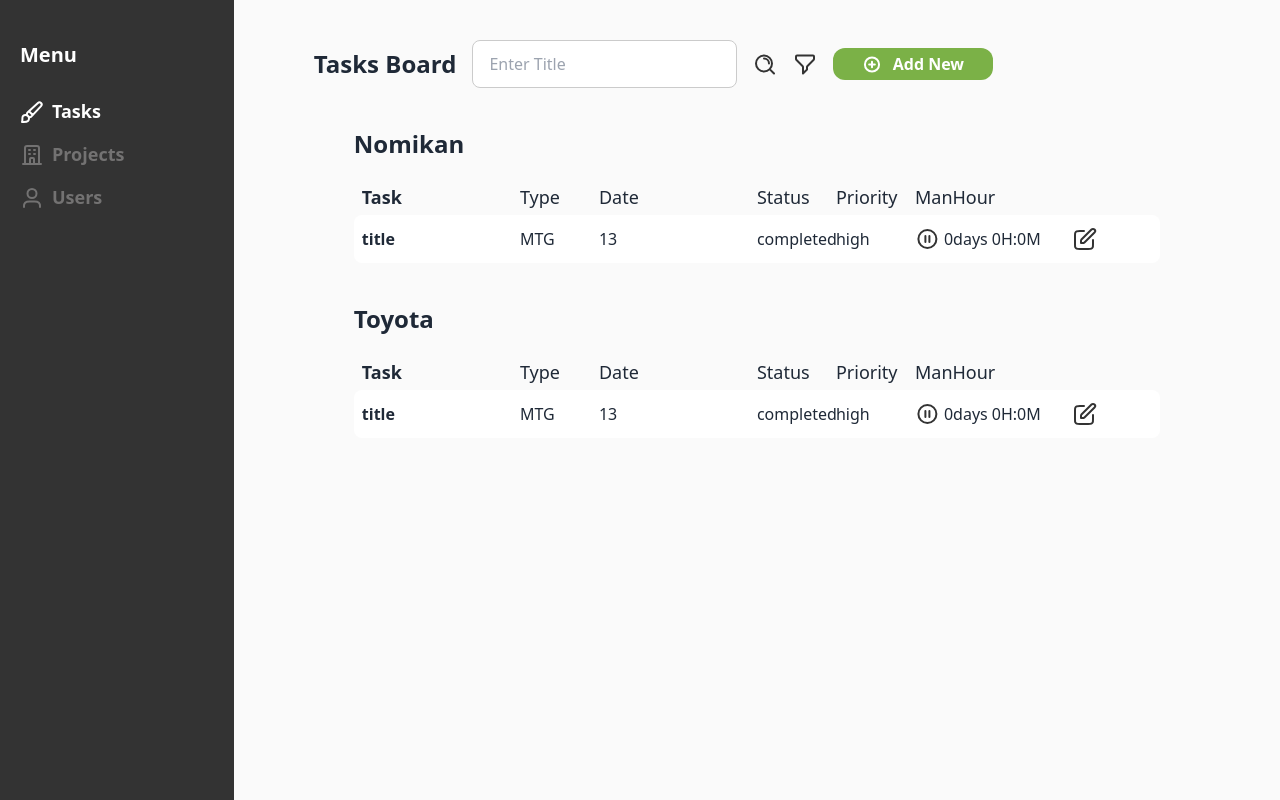
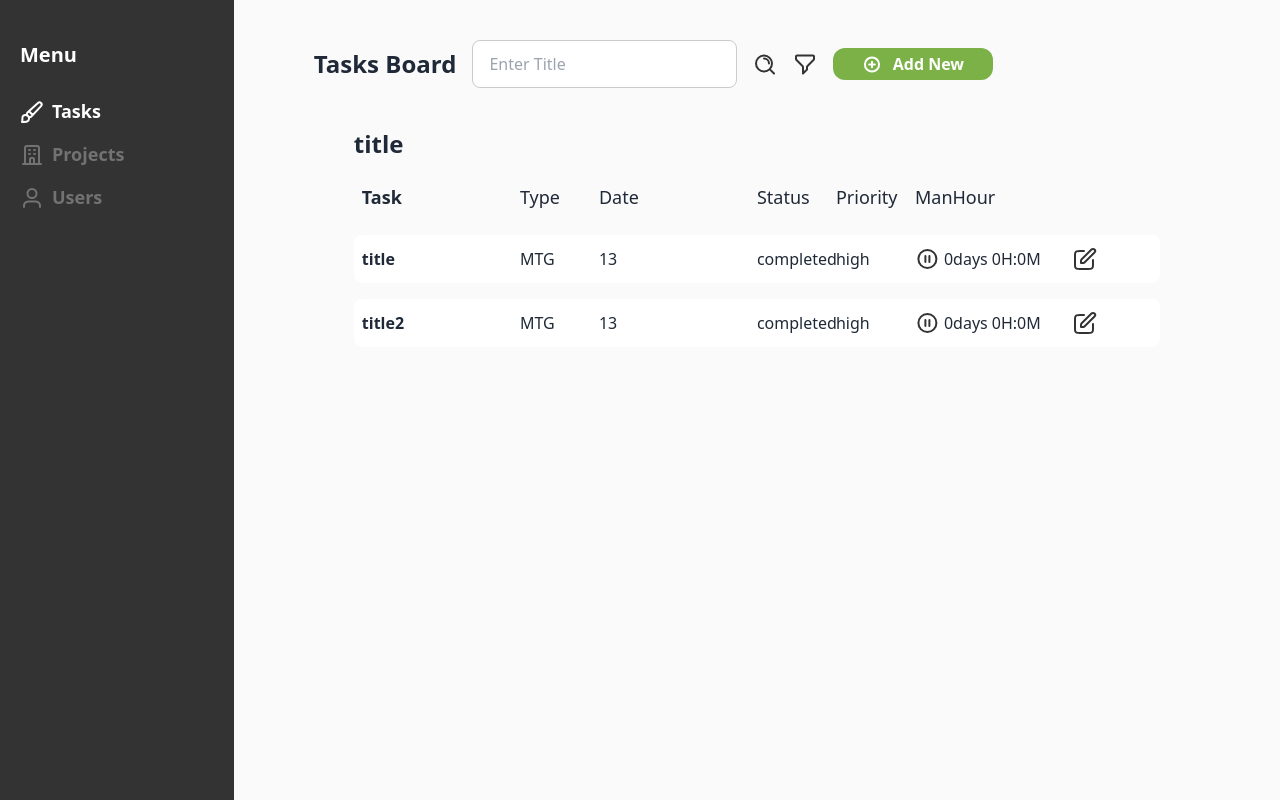
Before and after one commit to yutounun/TaskManagementFrontEnd, a Next.js app: page /tasks/list in a window 1280 px wide. Built offline with nearby package versions, Linux system fonts and the light colour scheme.

Commit message:
task table is applied to api fix

```diff
--- a/src/app/common/Button.tsx
+++ b/src/app/common/Button.tsx
@@ -15,7 +15,7 @@ interface propTypes {
 const Button = ({ ...props }, propTypes) => {
   return (
     <>
-      {props.continue && (
+      {props.continue && props.to && (
         <Link
           href={props.to}
           onClick={props.onClick}
--- a/src/app/common/icons/Pen.tsx
+++ b/src/app/common/icons/Pen.tsx
@@ -10,9 +10,9 @@ const Pen = ({ color }: { color: string }) => (
       <path
         d="M8.99997 11.2221L12.7778 14.9999M7.97485 20.9748C6.60801 22.3416 4 21.9999 2 21.9999C3.0251 19.9999 1.65827 17.3919 3.0251 16.0251C4.39194 14.6582 6.60801 14.6582 7.97485 16.0251C9.34168 17.3919 9.34168 19.608 7.97485 20.9748ZM11.9216 15.9245L21.0587 6.05647C21.8635 5.1873 21.8375 3.83752 20.9999 2.99993C20.1624 2.16234 18.8126 2.13639 17.9434 2.94117L8.07534 12.0783C7.5654 12.5504 7.31043 12.7865 7.16173 13.0383C6.80514 13.6421 6.79079 14.3885 7.12391 15.0055C7.26283 15.2628 7.50853 15.5085 7.99995 15.9999C8.49136 16.4913 8.73707 16.737 8.99438 16.876C9.6114 17.2091 10.3578 17.1947 10.9616 16.8381C11.2134 16.6894 11.4494 16.4345 11.9216 15.9245Z"
         stroke={color}
-        stroke-width="2"
-        stroke-linecap="round"
-        stroke-linejoin="round"
+        strokeWidth="2"
+        strokeLinecap="round"
+        strokeLinejoin="round"
       />
     </svg>
   </div>
--- a/src/app/samples/page.tsx
+++ b/src/app/samples/page.tsx
@@ -5,28 +5,28 @@ import Button from "@/common/Button";
 import Tabs from "@/common/Tabs";
 import { useState } from "react";
 import BoldInput from "@/common/BoldInput";
-import InputField from "@/common/InputField";
 import Modal from "@/common/Modal";
 import Title from "@/common/Title";
+import InputField from "@/common/InputField";
 
 // This page list all common components
 export default function Tasks() {
-  const { color, setColor } = useThemeContext();
+  // const { color, setColor } = useThemeContext();
   const [signIn, setSignIn] = useState(true);
   const [inputValue, setInputValue] = useState("");
   const [open, setOpen] = useState(true);
   return (
     <>
       <Title title="Tasks" newBtn />
-      <div className="bg-red-800">{color}</div>;
+      {/* <div className="bg-red-800">{color}</div>; */}
       <Button continue />
       <Button modal />
       <Button cancel />
       <Button new />
       <Tabs left={signIn} setLeft={setSignIn} />
-      <BoldInput title="Email" value={inputValue} onChange={setInputValue} />
-      <BoldInput title="Password" value={inputValue} onChange={setInputValue} />
-      <BoldInput title="Username" value={inputValue} onChange={setInputValue} />
+      <BoldInput title="Email" onChange={setInputValue} />
+      <BoldInput title="Password" onChange={setInputValue} />
+      <BoldInput title="Username" onChange={setInputValue} />
       {inputValue}
       <InputField
         title="Title*"
--- a/src/app/tasks/list/TaskTable.tsx
+++ b/src/app/tasks/list/TaskTable.tsx
@@ -1,5 +1,5 @@
 import React from "react";
-import { GetTask } from "@/tasks/list/task";
+import { GetProject } from "@/types/task";
 import TaskTableHeader from "./TaskTableHeader";
 import TaskTableRow from "./TaskTableRow";
 
@@ -8,18 +8,14 @@ const TEST_DATA = [
     id: "2132eds",
     title: "title",
     status: "completed",
-    manHour: "12",
+    totalManHour: "12",
     from: "23",
     to: "13",
     priority: "high",
     createdAt: "12",
     type: "MTG",
     updatedAt: "12",
-    project: {
-      id: "erf34fc",
-      title: "Nomikan",
-    },
-  },
+    tasks: [
       {
         id: "2132eds",
         title: "title",
@@ -36,18 +32,38 @@ const TEST_DATA = [
           title: "Toyota",
         },
       },
+      {
+        id: "213wedwe2eds",
+        title: "title2",
+        status: "completed",
+        manHour: "12",
+        from: "23",
+        to: "13",
+        priority: "high",
+        createdAt: "12",
+        type: "MTG",
+        updatedAt: "12",
+        project: {
+          id: "erf34fc",
+          title: "Toyota",
+        },
+      },
+    ],
+  },
 ];
 
 const TaskTable = () => {
-  const tasks = TEST_DATA;
+  const projects = TEST_DATA;
   return (
     <div className="mx-10 mt-10">
-      {tasks.map((task) => (
-        <div className="my-10" key={task.id}>
-          <h2 className="text-2xl font-bold mb-5">{task.project.title}</h2>
+      {projects.map((project) => (
+        <div className="my-10" key={project.id}>
+          <h2 className="text-2xl font-bold mb-5">{project.title}</h2>
           <TaskTableHeader />
           <div className="flex flex-col gap-4">
-            <TaskTableRow task={task} />
+            {project.tasks.map((task) => (
+              <TaskTableRow task={task} key={task.id} />
+            ))}
           </div>
         </div>
       ))}
--- a/src/app/tasks/list/TaskTableHeader.tsx
+++ b/src/app/tasks/list/TaskTableHeader.tsx
@@ -2,7 +2,7 @@ import React from "react";
 
 const TaskTableHeader = () => {
   return (
-    <div className="flex px-2 py-1">
+    <div className="flex px-2 py-1 mb-5">
       <span className="w-[20%] text-xl font-bold">Task</span>
       <span className="w-[10%] text-xl">Type</span>
       <span className="w-[20%] text-xl">Date</span>
--- a/src/app/tasks/list/TaskTableRow.tsx
+++ b/src/app/tasks/list/TaskTableRow.tsx
@@ -1,11 +1,11 @@
 import React from "react";
-import { GetTask } from "@/tasks/list/task";
+import { Task } from "@/types/task";
 import Timer from "./Timer";
 import Edit from "@/common/icons/Edit";
 
 type propTypes = {
   className?: string;
-  task: GetTask;
+  task: Task;
 };
 
 const TaskTableRow = ({ ...props }: propTypes) => {
--- a/src/app/tasks/list/task.ts
+++ /dev/null
@@ -1,21 +0,0 @@
-export interface Project {
-  id: string;
-  title: string;
-}
-
-export class GetTask {
-  id: string = "2132eds";
-  title: string = "title";
-  status: string = "completed";
-  manHour: string = "12";
-  from: string = "23";
-  to: string = "13";
-  priority: string = "high";
-  createdAt: string = "12";
-  updatedAt: string = "12";
-  type: string = "mtg";
-  project: Project = {
-    id: "erf34fc",
-    title: "Nomikan",
-  };
-}
--- /dev/null
+++ b/src/app/types/task.ts
@@ -0,0 +1,26 @@
+export class Task {
+  id: string = "2132eds";
+  title: string = "title";
+  status: string = "completed";
+  manHour: string = "12";
+  from: string = "23";
+  to: string = "13";
+  priority: string = "high";
+  createdAt: string = "12";
+  updatedAt: string = "12";
+  type: string = "mtg";
+}
+
+export class GetProject {
+  id: string = "2132eds";
+  title: string = "title";
+  status: string = "completed";
+  totalManHour: string = "12";
+  from: string = "23";
+  to: string = "13";
+  priority: string = "high";
+  createdAt: string = "12";
+  updatedAt: string = "12";
+  type: string = "mtg";
+  tasks: Task[] = [];
+}
```
Also changed, not shown: src/app/common/icons/Check.tsx (+3 -3 lines), src/app/common/icons/Logo.tsx (+2 -2 lines). Lines whose indentation alone changed are shown as unchanged.
